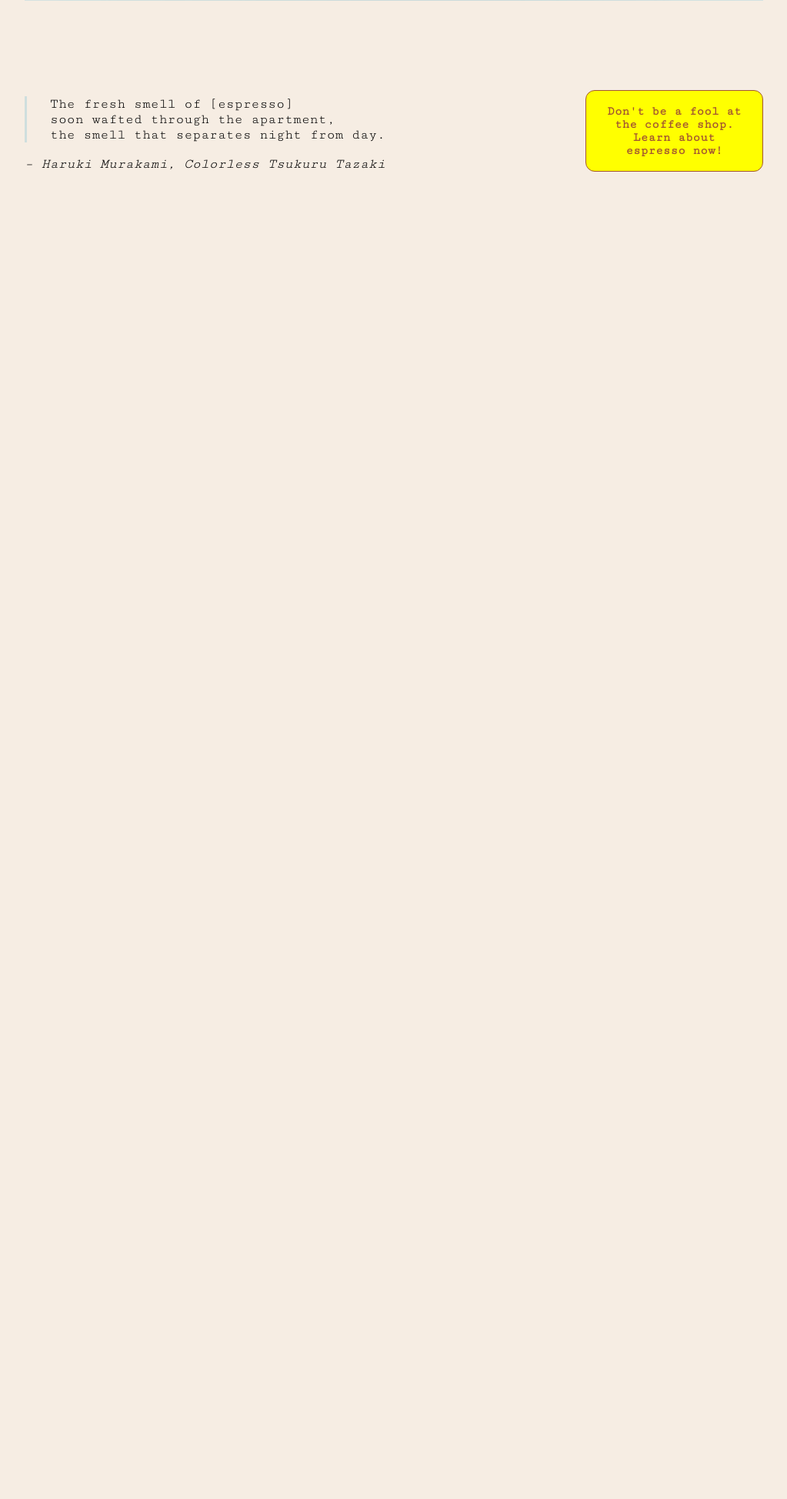
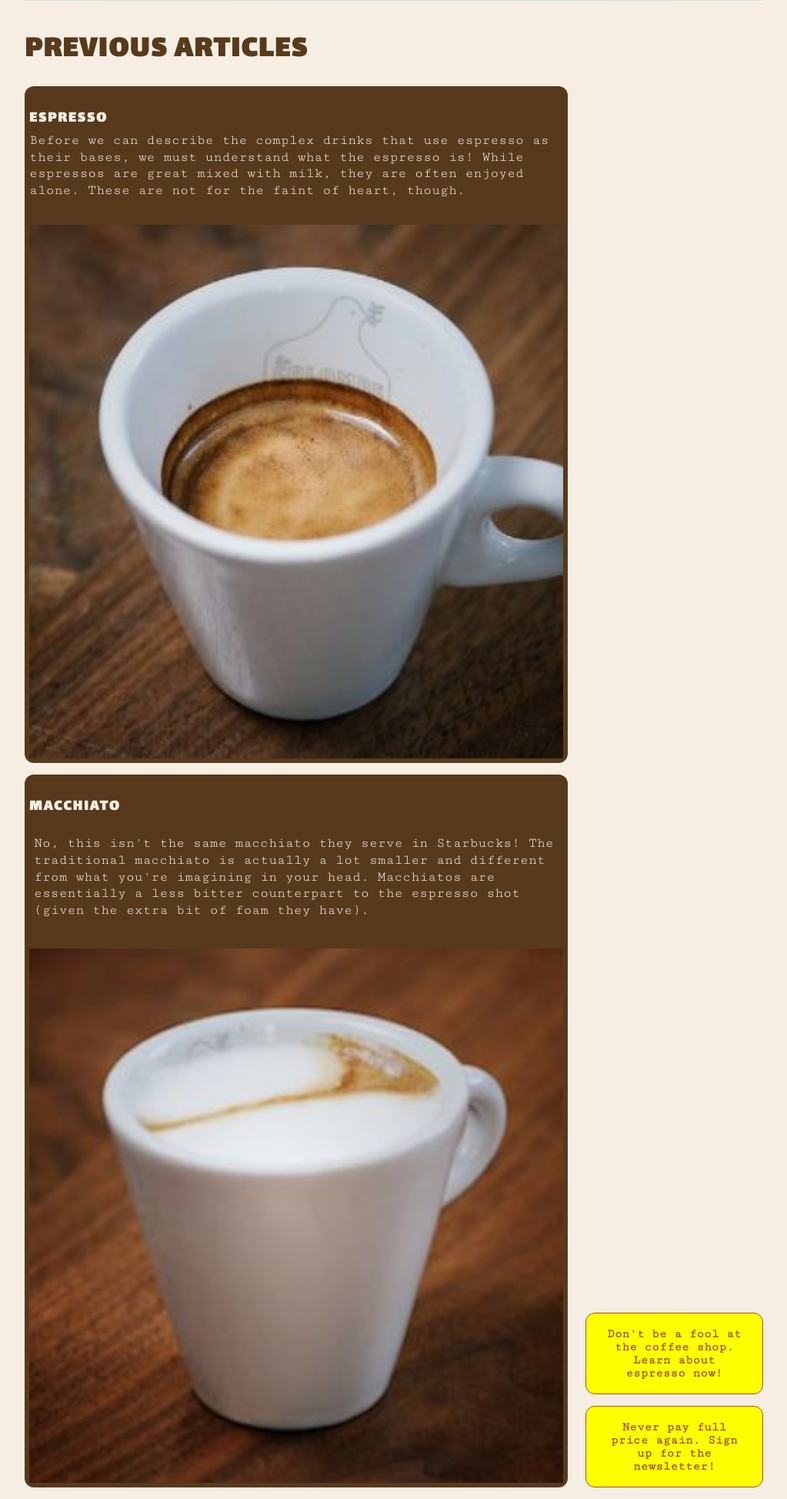
Before and after one commit to mander39/CSC174Assignment6, a PHP site: page / in a window 1280 px wide. Shown: the part 562-2509 px from the top of the page at 77% size, without its empty margins (128-1151 px from the left). Before the commit the page ends 785 px from the top, so only its background shows below. Run offline with PHP 8.4, Linux system fonts and the light colour scheme.

Commit message:
updated index

```diff
--- a/css/styles.css
+++ b/css/styles.css
@@ -84,8 +84,8 @@ blockquote {
 	margin: 0 auto;
 	width: 100%;
 	max-width: 960px;
-	position: fixed;
-    bottom: 0;
+	/*position: fixed;
+    bottom: 0;*/
 }
 
 #home {
@@ -164,6 +164,7 @@ blockquote {
 }
 
 .button-imp {
+	margin-top: 15px;
 	border-radius: 12px;
 	border: 1px solid #a25531;
     background-color: yellow;
@@ -174,6 +175,14 @@ blockquote {
 	text-align: center;
 	font-size: 16px;
 	margin-right: 0px;
+}
+
+.preview {
+	margin-top: 15px;
+	border-radius: 12px;
+	padding: 6px;
+	background-color: #573A1C;
+	color: #F6EDE2;
 }
 
 /*STATES*/
@@ -206,6 +215,10 @@ header h1:hover {
 
 .topic-bottom h2 {
 	font-size: 18px;
+}
+
+.preview h3 {
+	color: #F6EDE2;
 }
 
 /*
--- a/index.php
+++ b/index.php
@@ -3,20 +3,41 @@
 	<img src="images/blue-c.jpeg" id="home" alt="Lone cup of espresso drink used as pretty image fill-in">
 	<div class="row" id="nail-down">
 		<div class="column buffer">
-			<blockquote>
+			<!-- <blockquote>
 			    The fresh smell of [espresso]
 			    <br> soon wafted through the apartment,
 			    <br>the smell that separates night from day.
-			</blockquote>
+			</blockquote> -->
 			<!-- I know an angel cries everytime <br> is used, but it's OK to use it for poems! -->
 
-			<cite>– Haruki Murakami, Colorless Tsukuru Tazaki</cite>
+			<!-- <cite>– Haruki Murakami, Colorless Tsukuru Tazaki</cite> -->
+
+			<h2>Previous Articles</h2>
+
+			<div class="preview row">
+			<!-- <a href="details.php"> -->
+			<h3>Espresso</h3>
+				<p>Before we can describe the complex drinks that use espresso as their bases, we must understand what the espresso is!  While espressos are great mixed with milk, they are often enjoyed alone.  These are not for the faint of heart, though.</p>
+				<img src="images/espresso.jpg" alt="A traditional espresso">
+			<!-- </a> -->
+			</div>
+
+			<div class="preview row">
+			<!-- <a href="details.php"> -->
+			<h3>Macchiato</h3>
+				<p class="preview">No, this isn't the same macchiato they serve in Starbucks!  The traditional macchiato is actually a lot smaller and different from what you're imagining in your head.  Macchiatos are essentially a less bitter counterpart to the espresso shot (given the extra bit of foam they have).</p>
+				<img src="images/macchiato.jpg" alt="A traditional macchiato">
+			<!-- </a> -->
+			</div>
 		</div>
 
 		<div class="buffer" id="only">
 			<a href="details.php">
 				<div class="button-imp">Don't be a fool at the coffee shop. Learn about espresso now!</div>
 			</a>
+			<a href="newsletter.php">
+				<div class="button-imp">Never pay full price again. Sign up for the newsletter!</div>
+			</a>
 		</div>
 	</div>
 </main>
```
Also changed, not shown: 1 other file.
